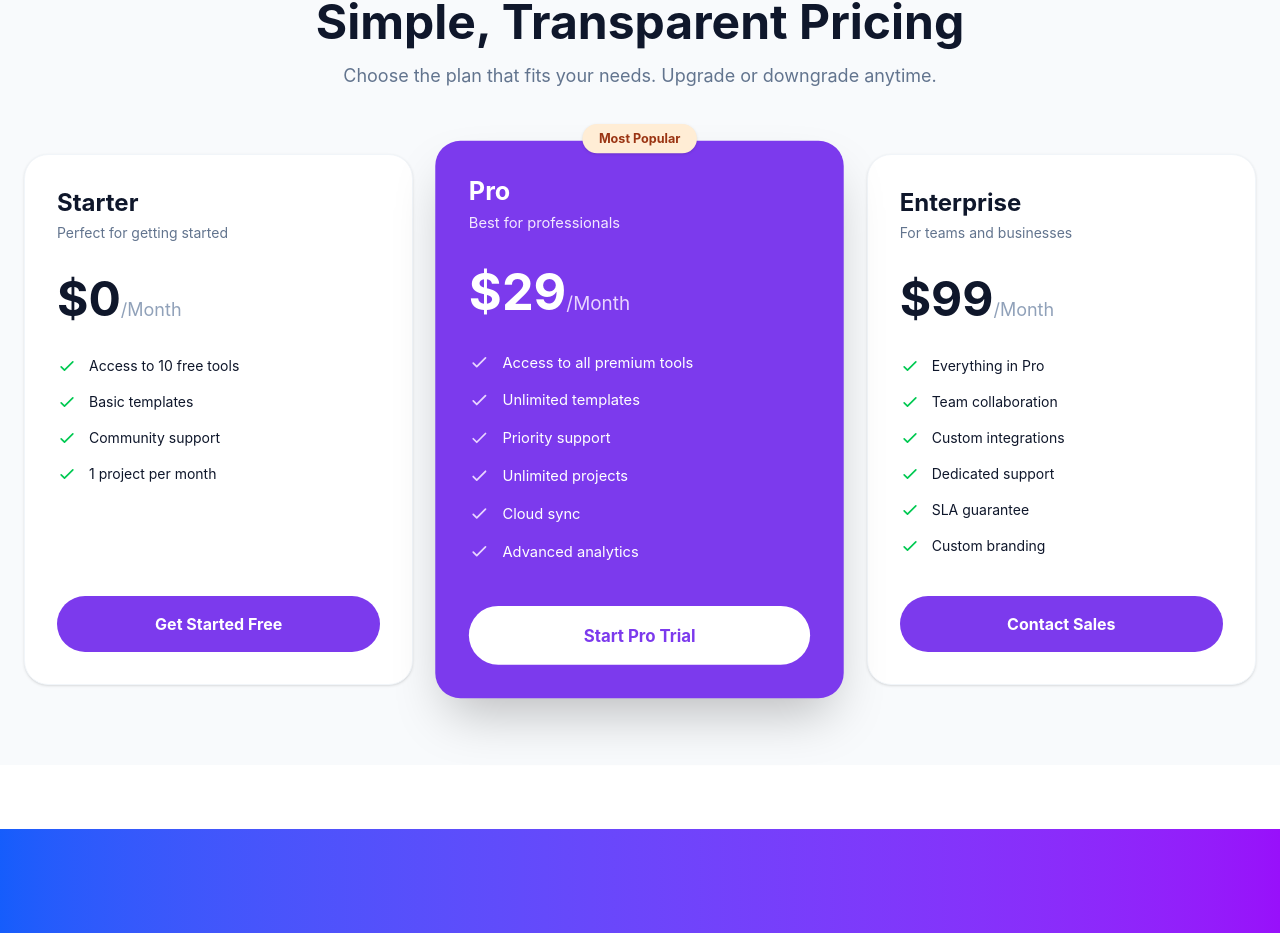
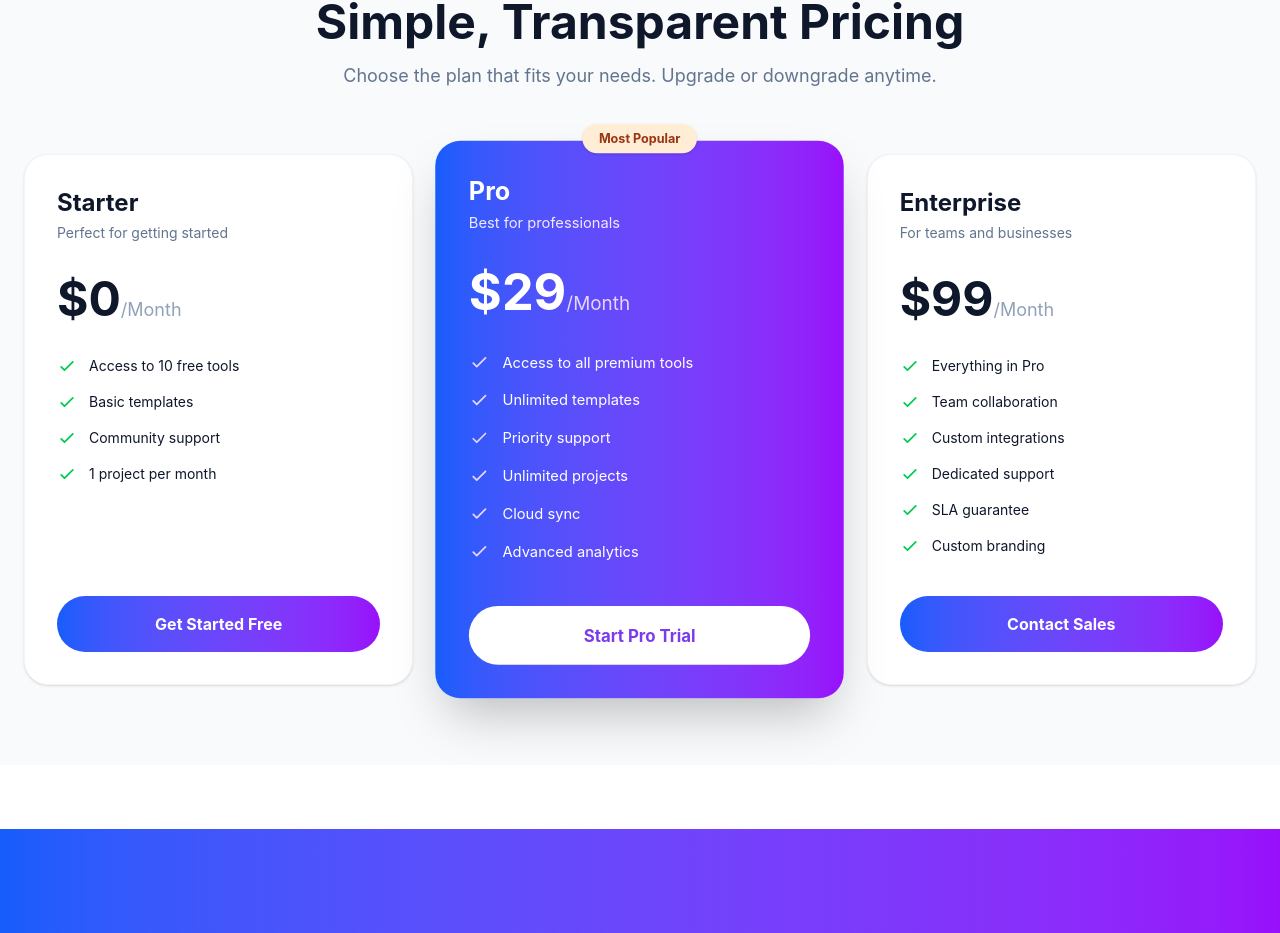
Before and after one commit to akbiplobx/B13-A6-DigiTools, a React (Vite) app: page / in a window 1280 px wide. Shown: the part 1944-2877 px from the top of the page. Built offline with nearby package versions, Linux system fonts and the light colour scheme.

Commit message:
pricing section redesign

```diff
--- a/src/component/Pricing.jsx
+++ b/src/component/Pricing.jsx
@@ -48,7 +48,7 @@ const Pricing = () => {
               key={index}
               className={`relative flex flex-col p-8 rounded-3xl transition-all duration-300 ${
                 plan.isPopular
-                ? "bg-[#7C3AED] text-white shadow-2xl scale-105 z-10"
+                ? "bg-gradient-to-r from-blue-600 to-purple-600 text-white shadow-2xl scale-105 z-10"
                 : "bg-white text-slate-900 border border-slate-100 shadow-sm"
               }`}
             >
@@ -89,7 +89,7 @@ const Pricing = () => {
               <button className={`w-full py-4 rounded-4xl font-bold transition-all ${
                 plan.isPopular
                 ? "bg-white text-[#7C3AED] hover:bg-purple-50"
-                : "bg-[#7C3AED] text-white hover:bg-purple-700"
+                : "bg-gradient-to-r from-blue-600 to-purple-600 text-white hover:bg-purple-700"
               }`}>
                 {plan.buttonText}
               </button>
```
